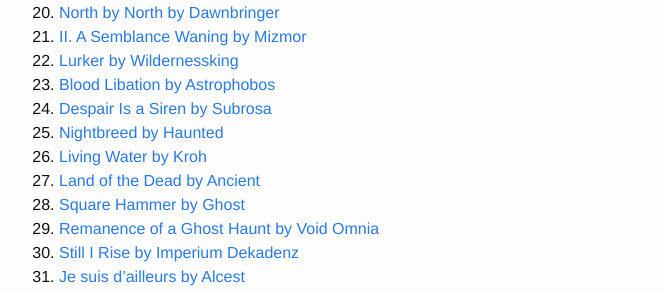
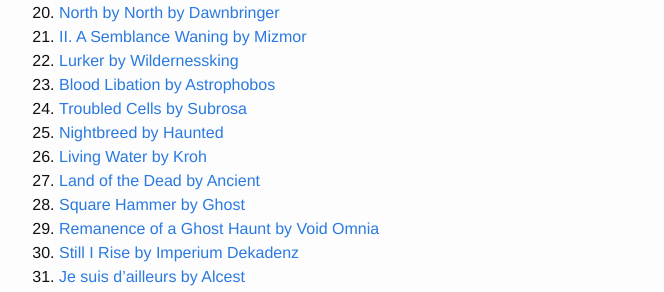
Before and after one commit to danmorrison/danmorrison.github.io, a Jekyll site: the page built from _posts/2017-08-03-metal-2016.md, in a window 1280 px wide. Shown: the part 733-1025 px from the top of the page, without its empty margins (241-905 px from the left). Built offline with Jekyll 4.4.1, drawn with Linux system fonts in a browser that asks for light colours.

```diff
--- a/_posts/2017-08-03-metal-2016.md
+++ b/_posts/2017-08-03-metal-2016.md
@@ -33,7 +33,7 @@
 1. [II. A Semblance Waning by Mizmor](https://itunes.apple.com/album/id1145015785?i=1145015848) <!-- 2016-08-12 -->
 1. [Lurker by Wildernessking](https://itunes.apple.com/album/id1147663112?i=1147663119) <!-- 2016-08-24 -->
 1. [Blood Libation by Astrophobos](https://itunes.apple.com/album/id1118831952?i=1118832077) <!-- 2016-08-26 -->
-1. [Despair Is a Siren by Subrosa](https://itunes.apple.com/album/id1131403165?i=1131403218) <!-- 2016-08-26 -->
+1. [Troubled Cells by Subrosa](https://itunes.apple.com/album/id1131403165?i=1131403228) <!-- 2016-08-26 -->
 1. [Nightbreed by Haunted](https://itunes.apple.com/album/id1148779834?i=1148779941) <!-- 2016-08-31 -->
 1. [Living Water by Kroh](https://itunes.apple.com/album/id1142039661?i=1142039898) <!-- 2016-09-02 -->
 1. [Land of the Dead by Ancient](https://itunes.apple.com/album/id1151477167?i=1151477278) <!-- 2016-09-16 -->
```
